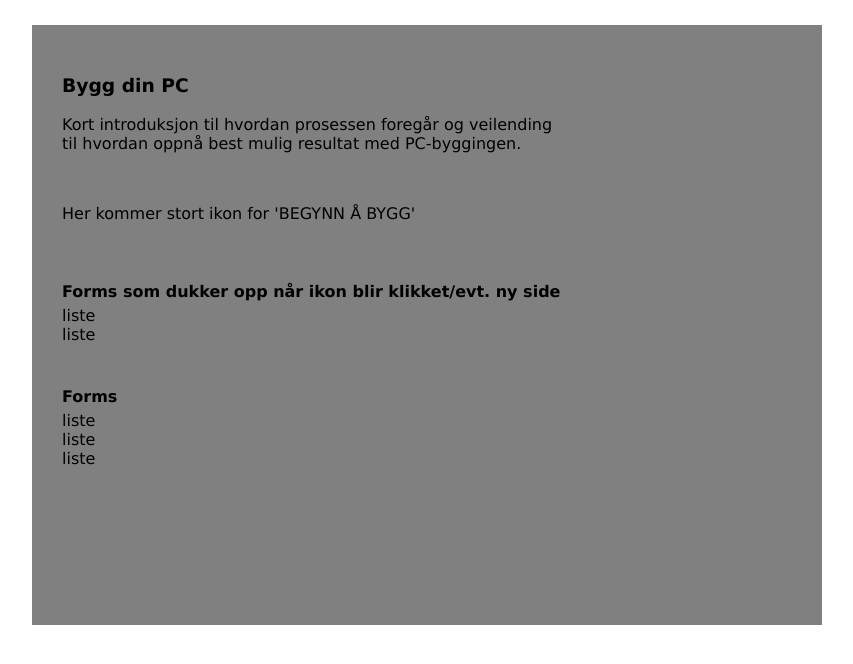
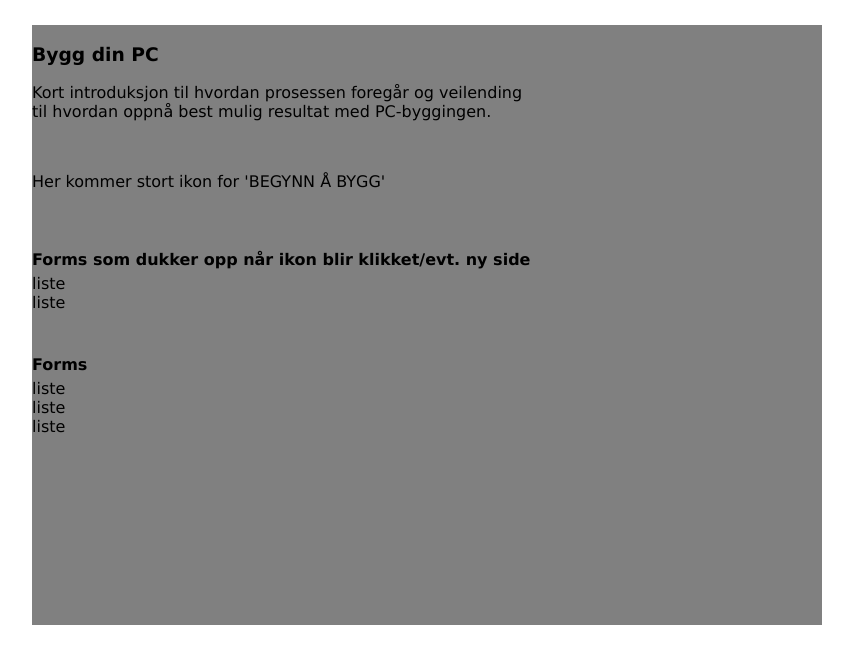
Before and after one commit to sondresallaup/is107-gruppe13-bteam, a PHP site: page /bygg.php in a window 1280 px wide. Shown: the top 664 px of the page, without its empty margins (108-961 px from the left). Run offline with PHP 8.4, Linux system fonts and the light colour scheme.

Commit message:
Fikset utseende på bygg.php iforhold til iframe

```diff
--- a/teststyle.css
+++ b/teststyle.css
@@ -129,32 +129,3 @@ height:600px;
 float:left;
 
 }
-
-
-h3.byggtekst{
-
-margin-left:30px;
-margin-top:50px;
-
-}
-
-
-p.byggtekst{
-
-margin-left:30px;
-
-}
-
-
-h4.byggtekst{
-
-margin-left:30px;
-
-}
-
-
-li.byggtekst{
-
-margin-left:30px;
-
-}
```
